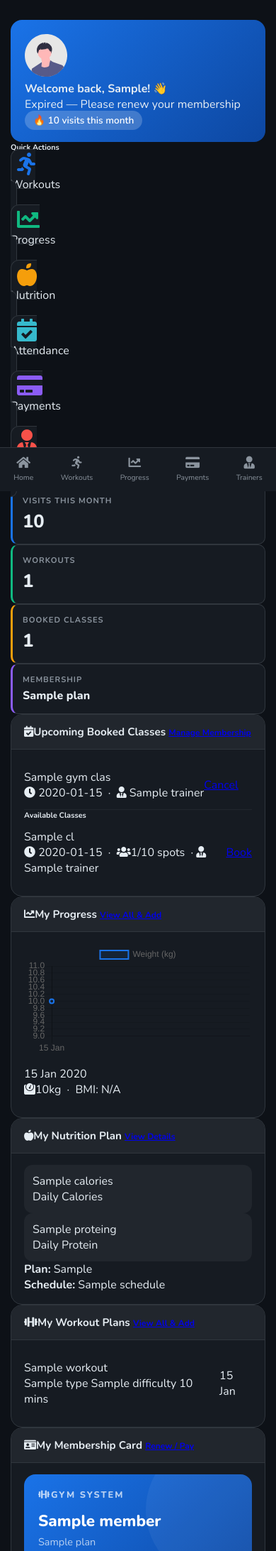
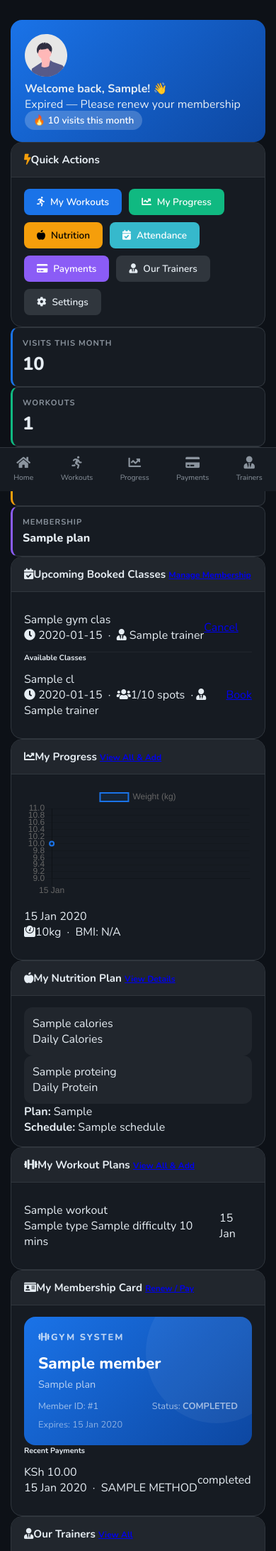
Before and after one commit to Michael-908/gym-website, a Python web app: template templates/member_dashboard.html in a window 390 px wide. Shown: the part 152-2337 px from the top of the page at 71% size. Run offline with Jinja, Linux system fonts and the light colour scheme; the template is opened without the code that fills it: most values are stand-ins (such as "Sample title", 1, 10 or a date in 2020); some libraries are stand-ins or nearby versions.

Commit message:
updating the member dashboard quick actions

```diff
--- a/templates/member_dashboard.html
+++ b/templates/member_dashboard.html
@@ -35,46 +35,61 @@
 </div>
 
 <!-- Quick Actions -->
-<div class="row mb-4">
-    <div class="col-12">
-        <h6 class="text-white-50 text-uppercase mb-3 small">Quick Actions</h6>
-        <div class="row">
-            <div class="col-6 col-md-2 mb-3">
-                <a href="{{ url_for('my_workouts') }}" class="member-action-card text-center d-block">
-                    <i class="fas fa-running fa-2x mb-2" style="color:#1A73E8;"></i>
-                    <div class="small font-weight-bold">Workouts</div>
+<div class="member-card mb-4">
+    <div class="member-card-header">
+        <i class="fas fa-bolt mr-2" style="color:#F59E0B;"></i>Quick Actions
+    </div>
+    <div class="member-card-body">
+        <div style="display:flex;flex-wrap:wrap;gap:10px;">
+            <a href="{{ url_for('my_workouts') }}"
+               style="display:inline-flex;align-items:center;gap:8px;padding:9px 18px;
+                      border-radius:8px;border:none;cursor:pointer;font-size:0.85rem;
+                      font-weight:600;text-decoration:none;transition:all 0.2s;
+                      background:#1A73E8;color:#fff;">
+                <i class="fas fa-running"></i> My Workouts
             </a>
-            </div>
-            <div class="col-6 col-md-2 mb-3">
-                <a href="{{ url_for('my_progress') }}" class="member-action-card text-center d-block">
-                    <i class="fas fa-chart-line fa-2x mb-2" style="color:#10B981;"></i>
-                    <div class="small font-weight-bold">Progress</div>
+            <a href="{{ url_for('my_progress') }}"
+               style="display:inline-flex;align-items:center;gap:8px;padding:9px 18px;
+                      border-radius:8px;border:none;cursor:pointer;font-size:0.85rem;
+                      font-weight:600;text-decoration:none;transition:all 0.2s;
+                      background:#10B981;color:#fff;">
+                <i class="fas fa-chart-line"></i> My Progress
             </a>
-            </div>
-            <div class="col-6 col-md-2 mb-3">
-                <a href="{{ url_for('my_nutrition') }}" class="member-action-card text-center d-block">
-                    <i class="fas fa-apple-alt fa-2x mb-2" style="color:#F59E0B;"></i>
-                    <div class="small font-weight-bold">Nutrition</div>
+            <a href="{{ url_for('my_nutrition') }}"
+               style="display:inline-flex;align-items:center;gap:8px;padding:9px 18px;
+                      border-radius:8px;border:none;cursor:pointer;font-size:0.85rem;
+                      font-weight:600;text-decoration:none;transition:all 0.2s;
+                      background:#F59E0B;color:#000;">
+                <i class="fas fa-apple-alt"></i> Nutrition
             </a>
-            </div>
-            <div class="col-6 col-md-2 mb-3">
-                <a href="{{ url_for('my_attendance') }}" class="member-action-card text-center d-block">
-                    <i class="fas fa-calendar-check fa-2x mb-2" style="color:#36B9CC;"></i>
-                    <div class="small font-weight-bold">Attendance</div>
+            <a href="{{ url_for('my_attendance') }}"
+               style="display:inline-flex;align-items:center;gap:8px;padding:9px 18px;
+                      border-radius:8px;border:none;cursor:pointer;font-size:0.85rem;
+                      font-weight:600;text-decoration:none;transition:all 0.2s;
+                      background:#36B9CC;color:#fff;">
+                <i class="fas fa-calendar-check"></i> Attendance
             </a>
-            </div>
-            <div class="col-6 col-md-2 mb-3">
-                <a href="{{ url_for('my_payments') }}" class="member-action-card text-center d-block">
-                    <i class="fas fa-credit-card fa-2x mb-2" style="color:#8B5CF6;"></i>
-                    <div class="small font-weight-bold">Payments</div>
+            <a href="{{ url_for('my_payments') }}"
+               style="display:inline-flex;align-items:center;gap:8px;padding:9px 18px;
+                      border-radius:8px;border:none;cursor:pointer;font-size:0.85rem;
+                      font-weight:600;text-decoration:none;transition:all 0.2s;
+                      background:#8B5CF6;color:#fff;">
+                <i class="fas fa-credit-card"></i> Payments
             </a>
-            </div>
-            <div class="col-6 col-md-2 mb-3">
-                <a href="{{ url_for('trainer_profiles') }}" class="member-action-card text-center d-block">
-                    <i class="fas fa-user-tie fa-2x mb-2" style="color:#F85149;"></i>
-                    <div class="small font-weight-bold">Trainers</div>
+            <a href="{{ url_for('trainer_profiles') }}"
+               style="display:inline-flex;align-items:center;gap:8px;padding:9px 18px;
+                      border-radius:8px;border:none;cursor:pointer;font-size:0.85rem;
+                      font-weight:600;text-decoration:none;transition:all 0.2s;
+                      background:#30363D;color:#E6EDF3;">
+                <i class="fas fa-user-tie"></i> Our Trainers
             </a>
-            </div>
+            <a href="{{ url_for('settings') }}"
+               style="display:inline-flex;align-items:center;gap:8px;padding:9px 18px;
+                      border-radius:8px;border:none;cursor:pointer;font-size:0.85rem;
+                      font-weight:600;text-decoration:none;transition:all 0.2s;
+                      background:#30363D;color:#E6EDF3;">
+                <i class="fas fa-cog"></i> Settings
+            </a>
         </div>
     </div>
 </div>
```
Lines whose indentation alone changed are shown as unchanged.
